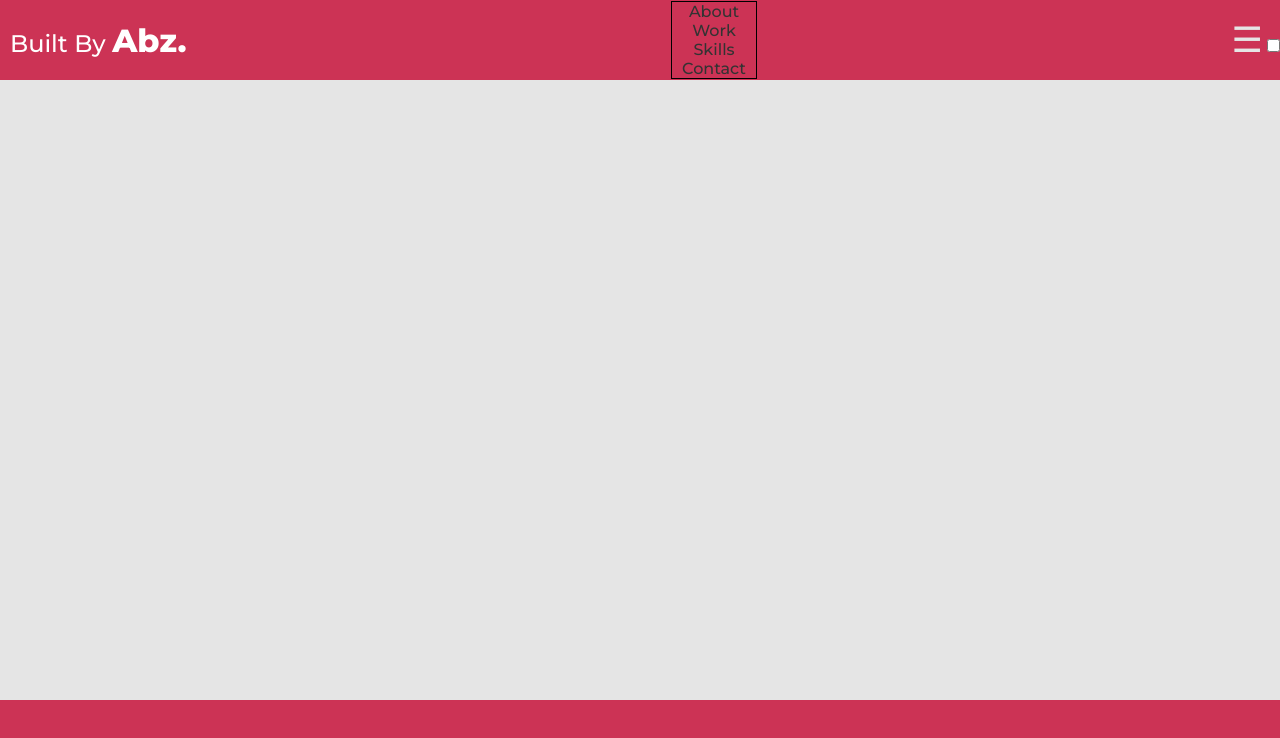
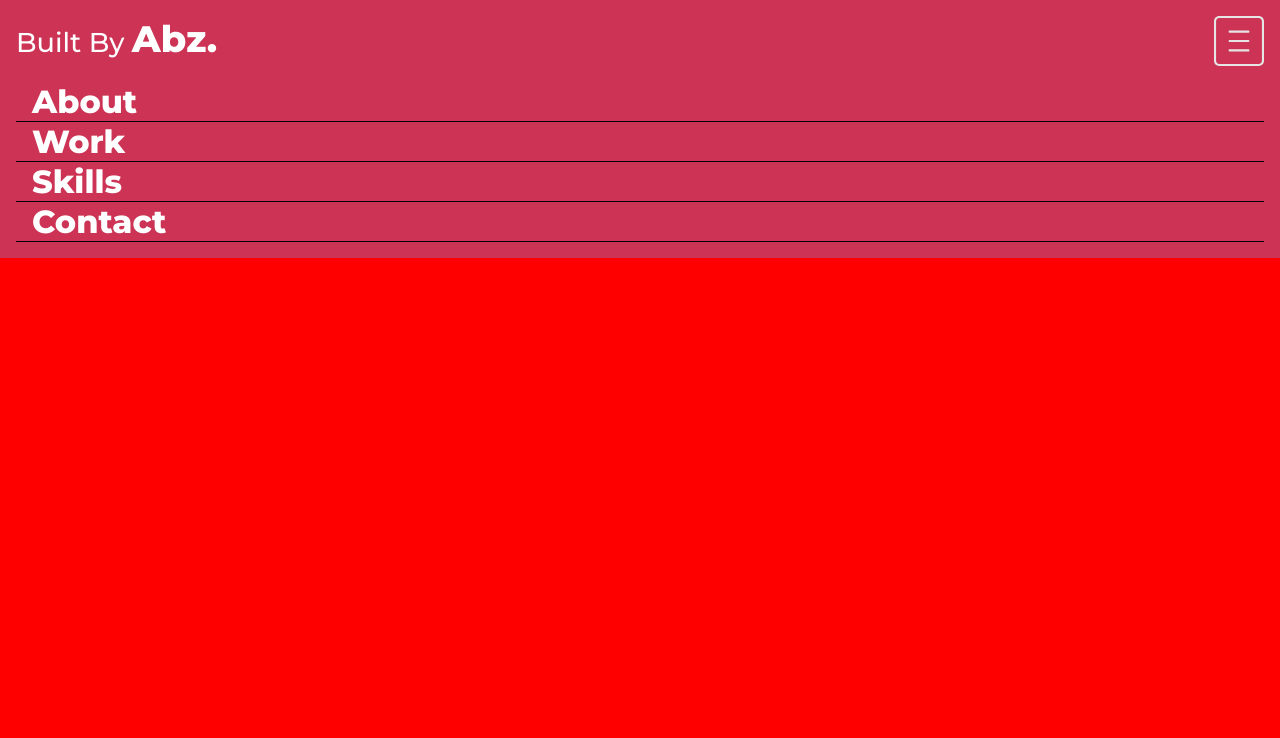
Before and after one commit to ab-96/web-portfolio, a plain HTML site: page index.html in a window 1280 px wide. Drawn offline with Linux system fonts and the light colour scheme.

Commit message:
tried using collapsible nav

```diff
--- /dev/null
+++ b/assets/styles/_humburger.scss
@@ -0,0 +1,5 @@
+.nav__toggler {
+    height: 50px;
+    width: 50px;
+    fill: $terniary-color;
+}
--- /dev/null
+++ b/dist/main.dev.js
@@ -0,0 +1,8 @@
+"use strict";
+
+var collapsibles = document.querySelectorAll(".collapsible");
+collapsibles.forEach(function (item) {
+  return item.addEventListener("click", function () {
+    this.classList.toggle("collapsible--expanded");
+  });
+});
--- a/index.html
+++ b/index.html
@@ -20,21 +20,21 @@
 
 <body>
 
-    <nav class="nav-bar">
-        <h2 class="nav-bar__header">Built By
-            <span class="nav-bar__header__bold">Abz.</span>
-        </h2>
-        <div class="nav-bar__menu">
-            <a href="">About</a>
-            <a href="">Work</a>
-            <a href="">Skills</a>
-            <a href="">Contact</a>
-        </div>
-        <div class="nav-bar__hamburger">
-            <label for="toggle">&#9776;</label>
-            <input type="checkbox" id="toggle">
-        </div>
+    <nav class="nav collapsible collapsible--expanded">
+        <a class="nav__header" href="/">Built By <span class="nav-header__bold">Abz.</span></a>
+        </svg><svg class="nav__toggler">
+            <use xlink:href="assets/images/sprite.svg#menu"></use>
+        </svg>
+        <ul class="nav__list collapsible__content">
+            <li class="nav__item"><a href="">About</a></li>
+            <li class="nav__item"><a href="">Work</a></li>
+            <li class="nav__item"><a href="">Skills</a></li>
+            <li class="nav__item"><a href="">Contact</a></li>
+        </ul>
     </nav>
+
+
+
 
 
 
@@ -42,7 +42,7 @@
     <footer class="footer">
 
     </footer>
-
+    <script src="dist/main.dev.js"></script>
 </body>
 
 </html>
--- /dev/null
+++ b/main.js
@@ -0,0 +1,6 @@
+const collapsibles = document.querySelectorAll(".collapsible");
+collapsibles.forEach((item) =>
+  item.addEventListener("click", function () {
+    this.classList.toggle("collapsible--expanded");
+  })
+);
--- a/styles.scss
+++ b/styles.scss
@@ -1,5 +1,6 @@
 @import "_variables.scss";
 @import "assets/styles/_typography.scss";
+@import "assets/styles/_humburger.scss";
 
 * {
     margin: 0;
@@ -7,77 +8,83 @@
     box-sizing: border-box;
 }
 
+body {
+    background-color: $terniary-color;
+}
 
-.nav-bar {
+.nav {
     background-color: $primary-color;
-    height: 80px;
     display: flex;
     justify-content: space-between;
-    align-items: center;
     flex-wrap: wrap;
+    padding: 1rem;
 
-    .nav-bar__header {
+
+
+    .nav__header {
         font-family: $primary-font;
         color: $white;
-        padding: 10px;
-        font-weight: 500;
+        text-decoration: none;
+        font-size: 1.7rem;
     }
 
-    .nav-bar__header__bold {
+    .nav-header__bold {
         font-weight: 800;
-        font-size: 2rem;
+        font-size: 2.3rem;
+    }
+
+    .nav__list {
+        width: 100%;
+        margin-top: 1rem;
 
     }
 
-
-    .nav-bar__menu {
-        border: 1px solid black;
-        display: flex;
-        flex-direction: column;
-        align-items: center;
-
-        a {
-            text-decoration: none;
-            font-family: $primary-font;
-            color: $secondary-color;
-            margin: 0 10px;
-        }
+    .nav__item {
+        padding: 0.5 2rem;
+        font-size: 2rem;
+        border-bottom: 1px solid
     }
 
-    label {
-        font-size: 35px;
-        color: $terniary-color;
+    .nav__item>a {
+        color: $white;
+        font-family: $primary-font;
+        list-style-type: none;
+        text-decoration: none;
+        padding-left: 1rem;
+        font-weight: 800;
+    }
+
+    .nav__toggler:hover {
+        fill: $white;
         cursor: pointer;
     }
 
-    .toggle {
-        display: none;
-    }
+
+}
+
+
+.collapsible__content {
+    max-height: 0;
+    overflow: hidden;
+    transition: all 0.3s;
+    opacity: 0;
+
+}
+ .collapsible--expanded .collapsible__content{
+    max-height: 100vh;
+    opacity: 1;
 
 }
 
 
 
+@media only screen and (min-width: 600px) {
+    .nav__toggler {
+        display: hidden;
+    }
 
+    body {
+        background-color: red;
+    }
 
-
-
-body {
-    height: 100vh;
-    display: flex;
-    flex-direction: column;
-    justify-content: space-between;
-    background-color: $terniary-color;
-}
-
-
-
-
-
-
-
-
-.footer {
-    background-color: $primary-color;
-    height: 100px;
-}
+  }
```
Also changed, not shown: assets/images/sprite.svg (added), styles.css.
